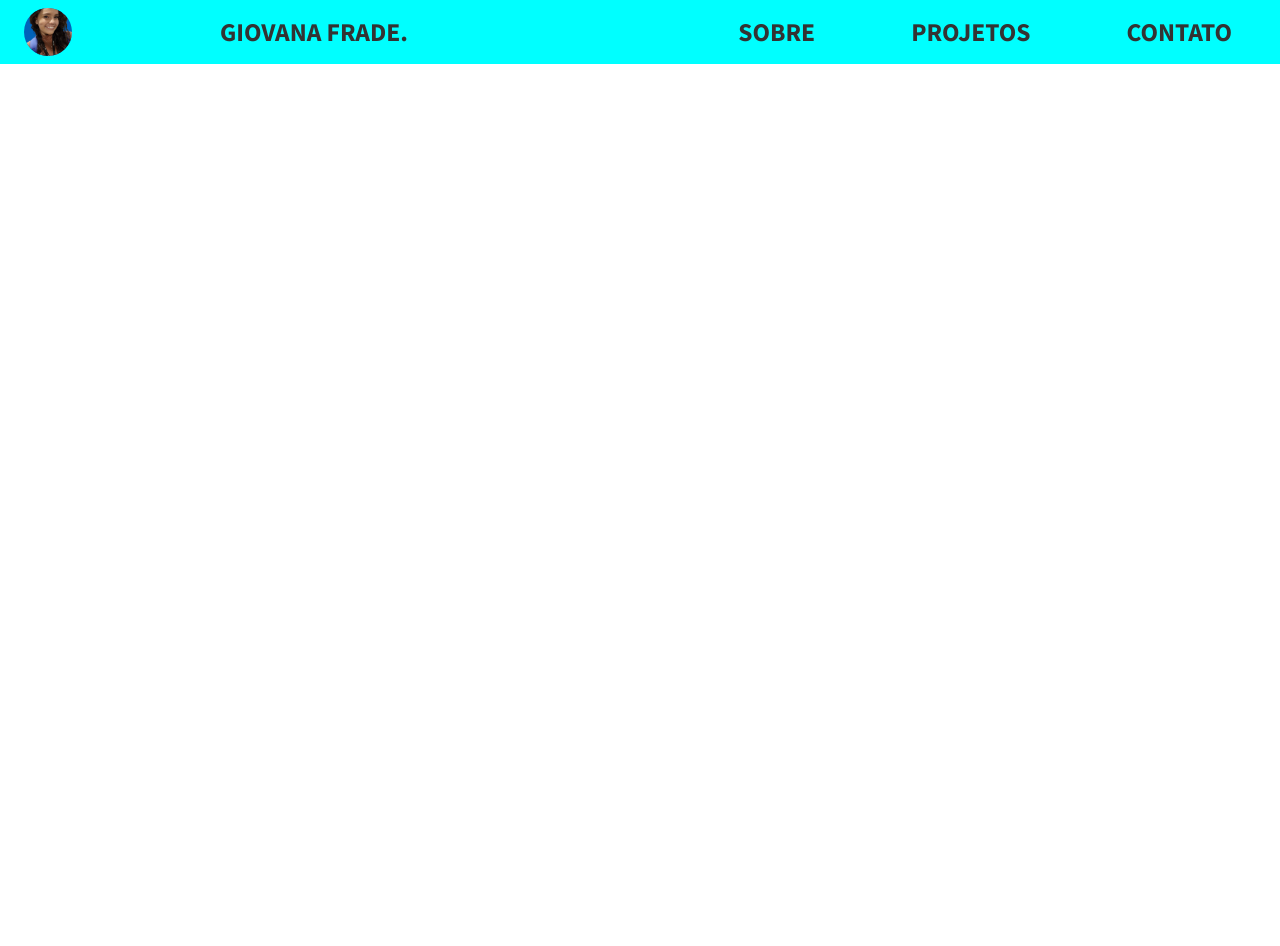
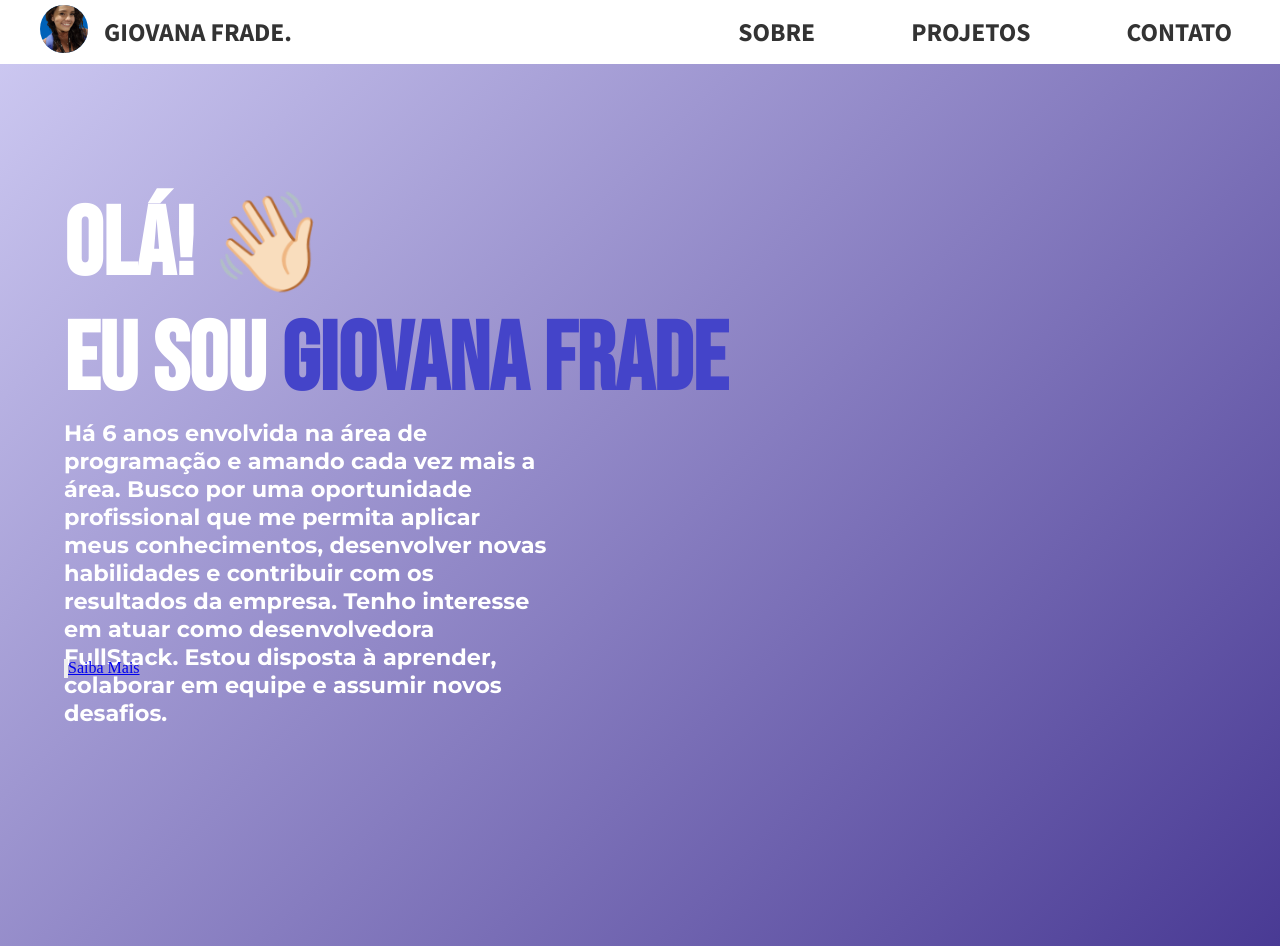
Before and after one commit to giovanafrade/portfolio, a PHP site: page / in a window 1280 px wide. Before the commit the page ends 64 px from the top, so only its background shows below. Run offline with PHP 8.4, Linux system fonts and the light colour scheme.

Commit message:
atualizações

```diff
--- a/index.html
+++ b/index.html
@@ -9,12 +9,13 @@
         <link rel="preconnect" href="https://fonts.gstatic.com" crossorigin>
         <link href="https://fonts.googleapis.com/css2?family=Montserrat:ital,wght@0,100..900;1,100..900&display=swap" rel="stylesheet">
         <link href="https://fonts.googleapis.com/css2?family=Source+Sans+Pro:wght@400;600;700;900&amp;display=swap" rel="stylesheet">
+        <link href="https://fonts.googleapis.com/css2?family=Bebas+Neue&display=swap" rel="stylesheet">
     </head>
     <body>
         <header class="header">
             <div class="logo-header">
-                <img src="fotoheader2.png" class="img-logo-header"/>
-                <a href="index.html" class="nav-header">Giovana Frade.</a>
+                <a href="index.html"><img src="media/fotoheader.png" class="img-logo-header"/></a>
+                <a href="index.html" class="nome-logo-header">Giovana Frade.</a>
             </div>
 
             <div class="nav-header">
@@ -32,5 +33,27 @@
 
             </div>
         </header>
+        <div class="home" id="home">
+            <div class="home-entrada">
+                <div class="nome-home-entrada">
+                    <h1>Olá!
+                        <span class="wave" role="img" aria-labelledby="wave">👋🏻</span>
+                    </h1>
+                    <div class="nome-home">
+                        <h1>eu sou</h1>
+                        <h1 class="nomeprincipal-home">giovana frade</h1>
+                    </div>
+                </div>
+                <div class="brief-home">
+                    <p>
+                        Há 6 anos envolvida na área de programação e amando cada vez mais a área. Busco por uma oportunidade profissional que me permita aplicar meus conhecimentos, desenvolver novas habilidades e contribuir com os resultados da empresa. Tenho interesse em atuar como desenvolvedora FullStack. Estou disposta à aprender, colaborar em equipe e assumir novos desafios.
+                    </p>
+                </div>
+                <div class="contato">
+                    <input type="button" class="sobre-home"><a href="index.html#sobre">Saiba Mais</a></input>
+                </div>
+            </div>
+        </div>
+
     </body>
 </html>
--- a/style.css
+++ b/style.css
@@ -1,16 +1,21 @@
 /* font-family: "Montserrat", sans-serif; */
 /* font-family: "Bebas Neue", sans-serif; */
+/* font-family: 'Source Sans Pro'; */
 
 *{
     margin: 0;
     padding: 0;
     box-sizing: border-box;
 }
+body{
+    background: linear-gradient(135deg, #cfcbf3, #493a94);
+}
+/* Header */
 .header{
     display: flex;
     width: 100%;
     height: 8vh;
-    background-color: aqua;
+    background-color: #ffffff;
 }
 .logo-header{
     display: flex;
@@ -41,6 +46,9 @@
 
     background: #0062b9;
 }
+.nome-logo-header{
+    align-items: center;
+}
 .nav-header{
     align-items: center;
     display: flex;
@@ -62,3 +70,85 @@
      color: #333;
     }
 }
+/* Home */
+.home{
+    height:95vh;
+}
+.home-entrada{
+    margin-left: 5%;
+}
+.wave {
+    animation-name: wave-animation;
+    animation-duration: 2.1s;
+    animation-iteration-count: infinite;
+    transform-origin: 70% 70%;
+    display: inline-block;
+  }
+
+  @keyframes wave-animation {
+    0% {
+      transform: rotate(0deg);
+    }
+    10% {
+      transform: rotate(14deg);
+    }
+    20% {
+      transform: rotate(-8deg);
+    }
+    30% {
+      transform: rotate(14deg);
+    }
+    40% {
+      transform: rotate(-4deg);
+    }
+    50% {
+      transform: rotate(10deg);
+    }
+    60% {
+      transform: rotate(0deg);
+    }
+    100% {
+      transform: rotate(0deg);
+    }
+  }
+.nome-home-entrada{
+    font-family: "Bebas Neue", sans-serif;
+    text-transform: uppercase;
+    font-size: 3rem;
+    margin-top: 10%;
+    color: #ffffff;
+}
+.nome-home{
+    display: flex;
+    color: #ffffff;
+}
+.nomeprincipal-home{
+    color: rgb(68, 68, 201);
+    margin-left: 1rem;
+}
+.brief-home{
+    width: 40%;
+    height:30vh;
+    font-family: "Montserrat", sans-serif;
+    font-weight: bold;
+    font-size: 1.4rem;
+    p{
+        word-break: normal;
+        color: #ffffff;
+    }
+
+}
+.contato{
+    display: flex;
+}
+.sobre-home{
+    a{
+        text-decoration: none;
+        font-family: "Montserrat", sans-serif;
+        font-weight: bold;
+    }
+    input{
+        width: 30%;
+        height: 5vh;
+    }
+}
```
Also changed, not shown: fotoheader.png (deleted), media/fotoheader.png (renamed from fotoheader2.png).
